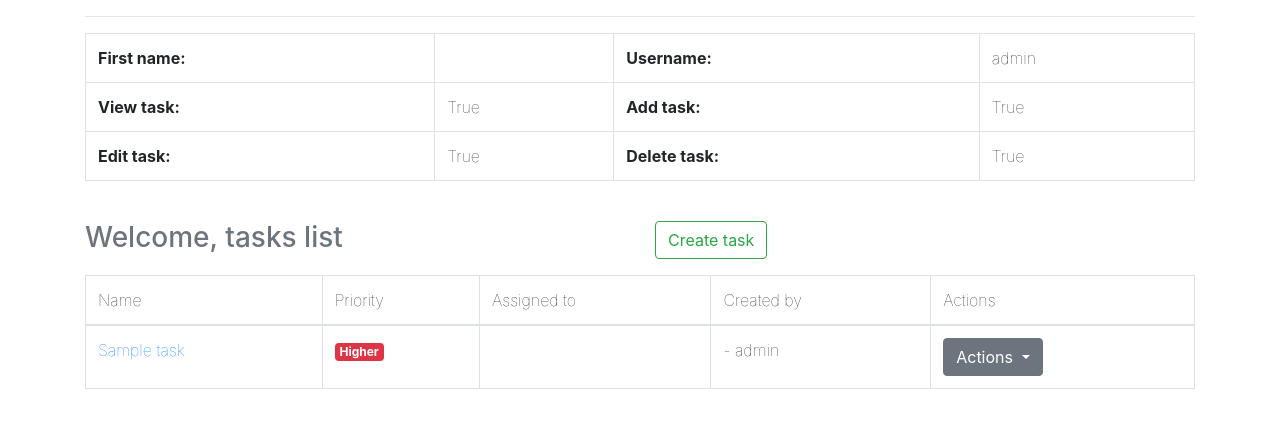
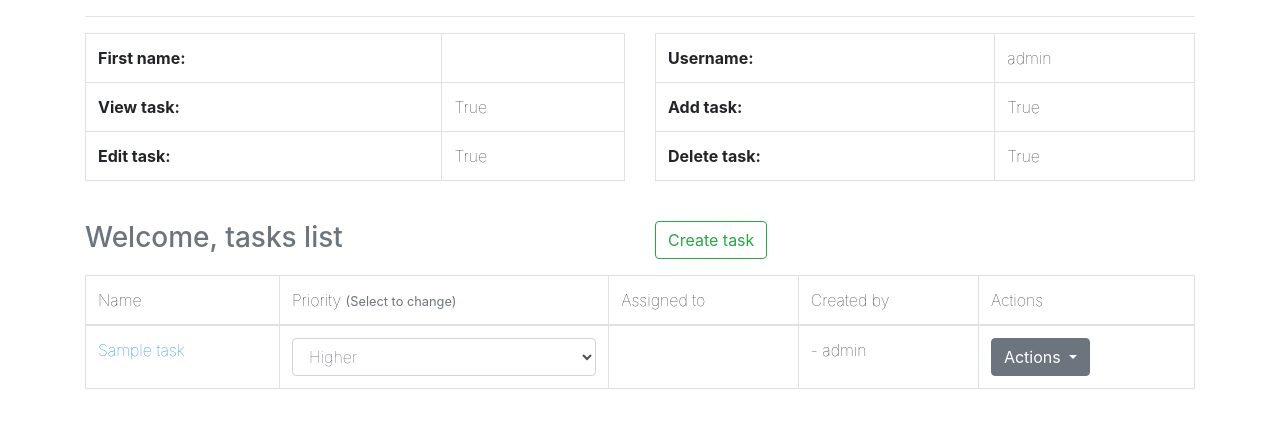
Before and after one commit to jlsicajan/django_v1_11, a Django app: page /tasks/generic/ in a window 1280 px wide. Shown: the part 56-484 px from the top of the page. Run offline with Django 3.2, Linux system fonts and the light colour scheme; a user stored in the database is signed in; data comes from the database, SQL or seed files in the repository; tables that the repository leaves empty hold one stand-in row (values such as "Sample post"); style sheets or scripts are compiled from the project's sources; some libraries are stand-ins or nearby versions.

Commit message:
User info in a separated file

```diff
--- a/tasks/templates/tasks/class_based_views/tasks/task_list.html
+++ b/tasks/templates/tasks/class_based_views/tasks/task_list.html
@@ -43,7 +20,7 @@
                 <thead>
                 <tr>
                     <th scope="col">Name</th>
-                    <th scope="col">Priority</th>
+                    <th scope="col">Priority <small class="text-muted">(Select to change)</small></th>
                     <th scope="col">Assigned to</th>
                     <th scope="col">Created by</th>
                     <th scope="col">Actions</th>
@@ -58,13 +35,11 @@
                             </a>
                         </td>
                         <td>
-                            {% if task.priority == '3' %}
-                                <span class="badge badge-danger">Higher</span>
-                            {% elif task.priority == '2' %}
-                                <span class="badge badge-warning">Medium</span>
-                            {% else %}
-                                <span class="badge badge-info">Lower</span>
-                            {% endif %}
+                                <select class="form-control" id="task_priority">
+                                    <option value="3" {% if task.priority == '3' %} selected {% endif %}>Higher</option>
+                                    <option value="2" {% if task.priority == '2' %} selected {% endif %}>Medium</option>
+                                    <option value="1" {% if task.priority == '1' %} selected {% endif %}>Lower</option>
+                                </select>
                         </td>
                         <td>{{ task.assigned_to.first_name }}</td>
                         <td>{{ task.created_by.first_name }} - {{ task.created_by|safe }}</td>
@@ -98,4 +73,9 @@
 {% endblock %}
 
 {% block scripts %}
+    <script type="text/javascript">
+        var csfr_token_value = '{{ csrf_token }}';
+    </script>
+    <script src="{% static "tasks/js/tasks/ajax_functions.js" %}"></script>
+    <script src="{% static "tasks/js/tasks/delete_functions.js" %}"></script>
 {% endblock %}
--- /dev/null
+++ b/tasks/templates/tasks/elements/user_info.html
@@ -0,0 +1,34 @@
+<div class="row">
+    <div class="col-12 col-sm-6 col-md-6 col-lg-6">
+        <table class="table table-bordered">
+            <tr>
+                <td class="font-weight-bold">First name:</td>
+                <td>{{ request.user.first_name }}</td>
+            </tr>
+            <tr>
+                <td class="font-weight-bold">View task:</td>
+                <td>True</td>
+            </tr>
+            <tr>
+                <td class="font-weight-bold">Edit task:</td>
+                <td>{{ perms.tasks.change_task }}</td>
+            </tr>
+        </table>
+    </div>
+    <div class="col-12 col-sm-6 col-md-6 col-lg-6">
+        <table class="table table-bordered">
+            <tr>
+                <td class="font-weight-bold">Username:</td>
+                <td>{{ request.user|safe }}</td>
+            </tr>
+            <tr>
+                <td class="font-weight-bold">Add task:</td>
+                <td>{{ perms.tasks.add_task }}</td>
+            </tr>
+            <tr>
+                <td class="font-weight-bold">Delete task:</td>
+                <td>{{ perms.tasks.delete_task }}</td>
+            </tr>
+        </table>
+    </div>
+</div>
```
Also changed, not shown: other parts of tasks/templates/tasks/class_based_views/tasks/task_list.html (+2 -25 lines), tasks/templates/tasks/index.html (+1 -25 lines).
